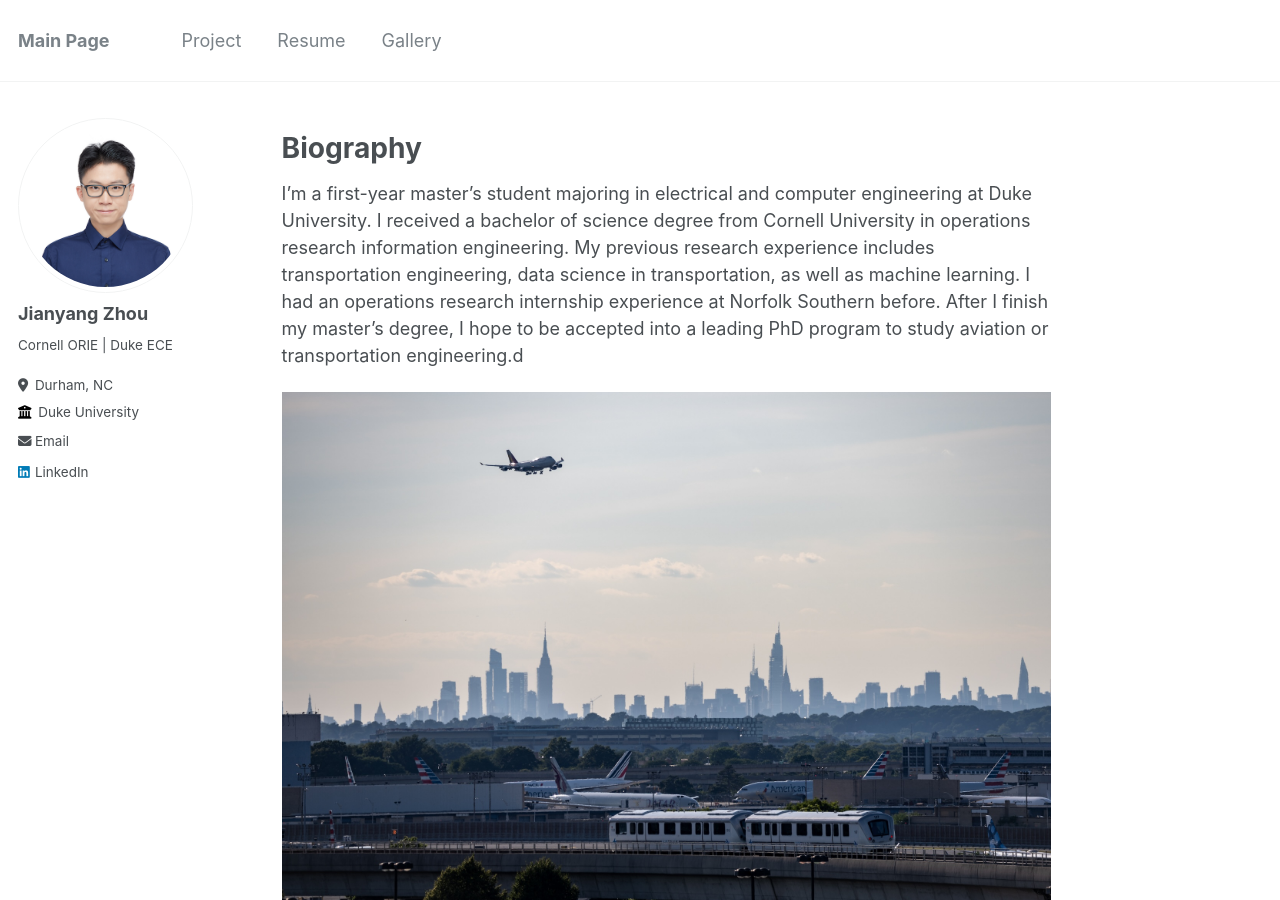
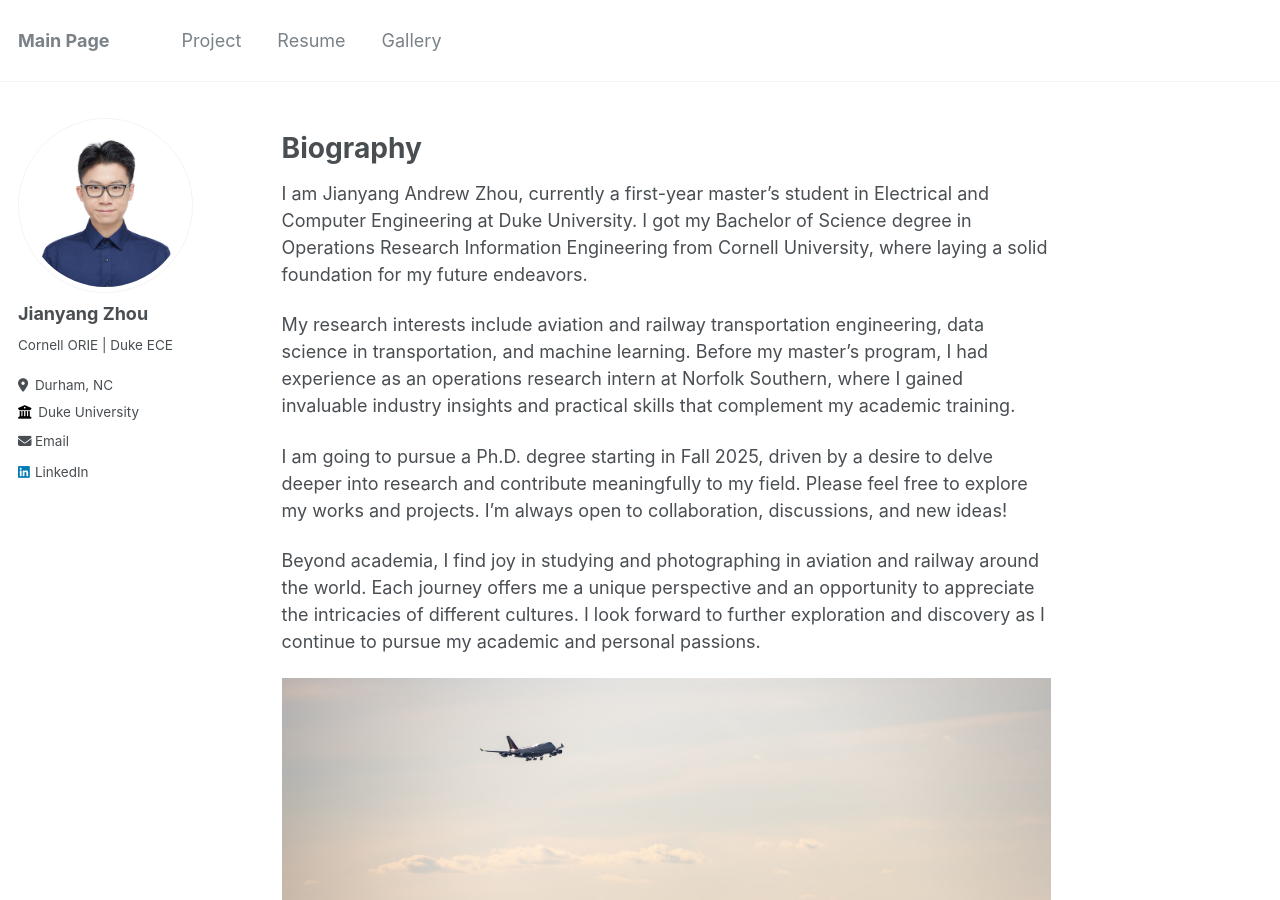
Before and after one commit to zhoujy1023/zhoujy1023.github.io, a Jekyll site: the page built from _pages/about.md, in a window 1280 px wide and 900 px high. Built offline with Jekyll 4.4.1, drawn with Linux system fonts in a browser that asks for light colours.

Commit message:
edit Pics

```diff
--- a/_pages/about.md
+++ b/_pages/about.md
@@ -8,6 +8,15 @@ redirect_from:
 ---
 Biography
 ======
-I'm a first-year master’s student majoring in electrical and computer engineering at Duke University. I received a bachelor of science degree from Cornell University in operations research information engineering. My previous research experience includes transportation engineering, data science in transportation, as well as machine learning. I had an operations research internship experience at Norfolk Southern before. After I finish my master’s degree, I hope to be accepted into a leading PhD program to study aviation or transportation engineering.d
+I am Jianyang Andrew Zhou, currently a first-year master’s student in Electrical and Computer Engineering at Duke University. I got my Bachelor of Science degree in Operations Research Information Engineering from Cornell University, where laying a solid foundation for my future endeavors.
+
+My research interests include aviation and railway transportation engineering, data science in transportation, and machine learning. Before my master's program, I had experience as an operations research intern at Norfolk Southern, where I gained invaluable industry insights and practical skills that complement my academic training.
+
+I am going to pursue a Ph.D. degree starting in Fall 2025, driven by a desire to delve deeper into research and contribute meaningfully to my field. Please feel free to explore my works and projects. I’m always open to collaboration, discussions, and new ideas!
+
+Beyond academia, I find joy in studying and photographing in aviation and railway around the world. Each journey offers me a unique perspective and an opportunity to appreciate the intricacies of different cultures. I look forward to further exploration and discovery as I continue to pursue my academic and personal passions.
+
+
+
 
 ![PIC](/images/NYC.png)
```
Also changed, not shown: _pages/gallery.md (+12 -13 lines), images/Bridge.png (added), images/Chongqing.png (added), images/NYC.png, images/Tokyo-N700A.png (added), 6 other files.
